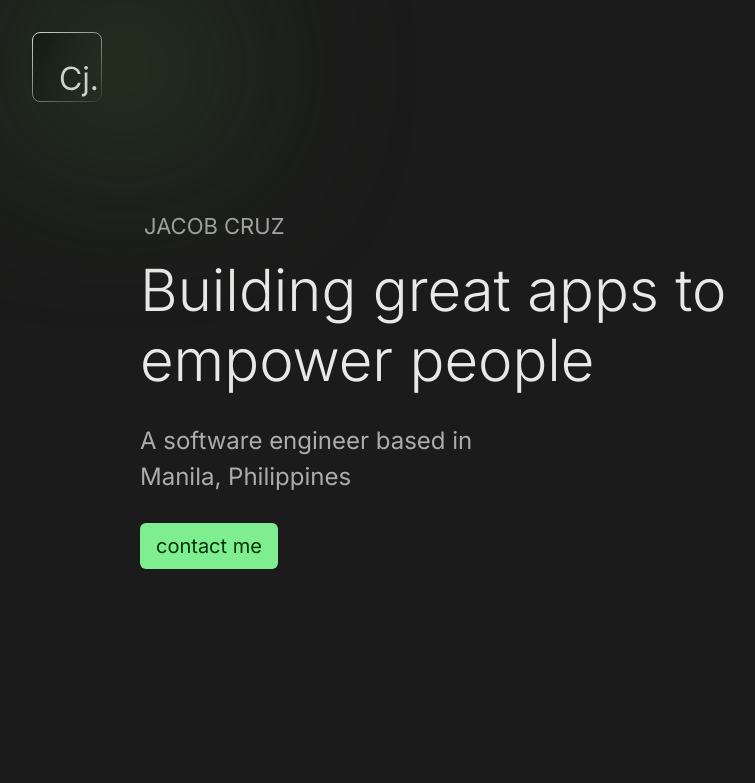
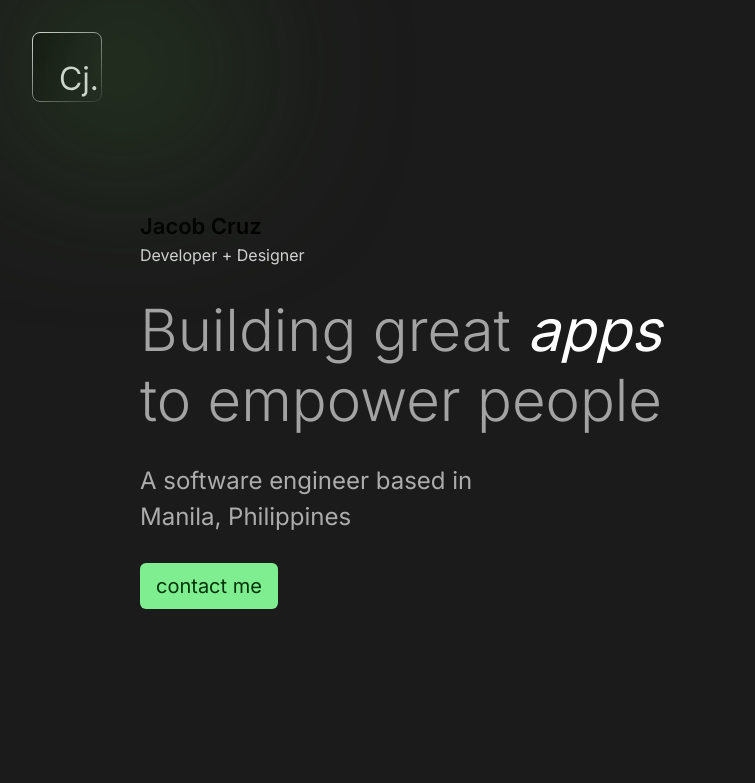
Before and after one commit to JacobDiazCruz/jacobcruz-portfolio, a Next.js app: page / in a window 1280 px wide. Shown: the top 783 px of the page, without its empty margins (0-755 px from the left). Built offline with nearby package versions, Linux system fonts and the light colour scheme.

Commit message:
Fixed: masthead banner text

```diff
--- a/src/app/page.tsx
+++ b/src/app/page.tsx
@@ -17,7 +17,7 @@ export default function Home() {
     <>
       <main className="p-6 bg-[#1B1B1B] w-full">
         <div className="flex items-center m-[0 auto] gap-[10px] sticky top-3 p-2">
-          <div className="w-[181px] h-[86px] bg-[#37682B] absolute rounded-full z-10 filter blur-[95px]">asd</div>
+          <div className="w-[181px] h-[86px] bg-[#37682B] absolute rounded-full z-10 filter blur-[95px]"></div>
           <CjLogo />
         </div>
 
--- a/src/components/Masthead.tsx
+++ b/src/components/Masthead.tsx
@@ -2,11 +2,14 @@ export default function Masthead() {
   return (
     <>
       <div className="w-full">
-        <p className="ml-1 text-[22px] text-neutral-400">
-          JACOB CRUZ
-        </p>
-        <h1 className="md:text-[58px] text-[36px] mt-3 text-[#E8E8E8] font-light md:leading-[70px]">
-          Building great apps to empower people
+        <div className="font-semibold text-[22px]">
+          Jacob Cruz
+        </div>
+        <div className="text-neutral-300">
+          Developer + Designer
+        </div>
+        <h1 className="md:text-[58px] text-[36px] mt-7 text-neutral-400 font-light md:leading-[70px]">
+          Building great <span className="italic text-white font-normal">apps</span> to empower people
         </h1>
         <p className="md:text-[24px] text-[20px] text-[#ACACAC] mt-7">
           A software engineer based in <br/> Manila, Philippines
```
